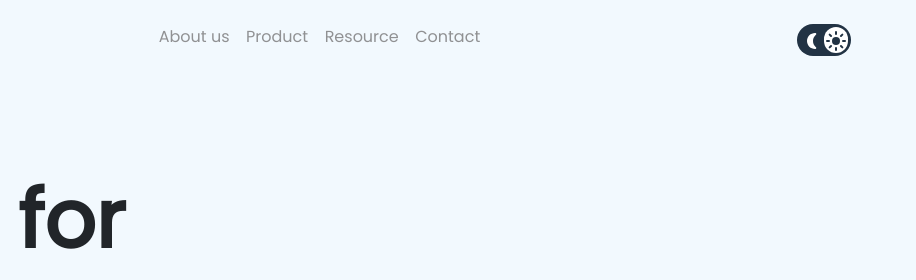
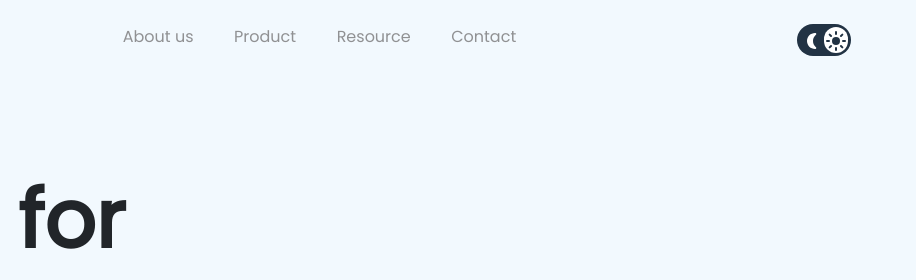
Before and after one commit to DiogoShadows/Simple-Homepage---Alarado---devChallenges.io, a plain HTML site: page index.html in a window 1280 px wide. Shown: the top 280 px of the page, 364-1280 px from the left. Drawn offline with nearby package versions, Linux system fonts and the light colour scheme.

Commit message:
Space between menu buttons

```diff
--- a/css/styles.css
+++ b/css/styles.css
@@ -63,7 +63,7 @@
     font-size: 70px;
 }
 
-@media only screen and (max-width: 710px) {
+@media only screen and (max-width: 800px) {
 
     #divButtonsHeader {
         display: none;
@@ -74,7 +74,7 @@
     }
 }
 
-@media only screen and (min-width: 710px) {
+@media only screen and (min-width: 800px) {
     #buttonOpenMenu {
         display: none;
     }
--- a/index.html
+++ b/index.html
@@ -19,11 +19,12 @@
         <div class="row">
             <img src="images/alarado-icon-homepage.svg" alt="Logo">
             <div class="text-center col-sm" id="divButtonsHeader">
-                <button type="button" class="headerButtonLight bodyText removeBorderAndBackgroundColor">About
+                <button type="button" class="mr-4 headerButtonLight bodyText removeBorderAndBackgroundColor">About
                     us</button>
-                <button type="button" class="headerButtonLight bodyText removeBorderAndBackgroundColor">Product</button>
                 <button type="button"
-                    class="headerButtonLight bodyText removeBorderAndBackgroundColor">Resource</button>
+                    class="mr-4 headerButtonLight bodyText removeBorderAndBackgroundColor">Product</button>
+                <button type="button"
+                    class="mr-4 headerButtonLight bodyText removeBorderAndBackgroundColor">Resource</button>
                 <button type="button" class="headerButtonLight bodyText removeBorderAndBackgroundColor">Contact</button>
             </div>
             <button type="button" id="buttonChangeTheme" class="text-end darkLightDiv" onclick="changeMode()"
--- a/js/script.js
+++ b/js/script.js
@@ -112,7 +112,7 @@ function changeMenuMobileTheme(darkMode) {
 
 var visibilityMenuMobile = function () {
 
-    if (window.innerWidth > 710) {
+    if (window.innerWidth > 800) {
         this.changeMenuMobileVisibility(false)
     }
 };
```
Lines whose indentation alone changed are shown as unchanged.
